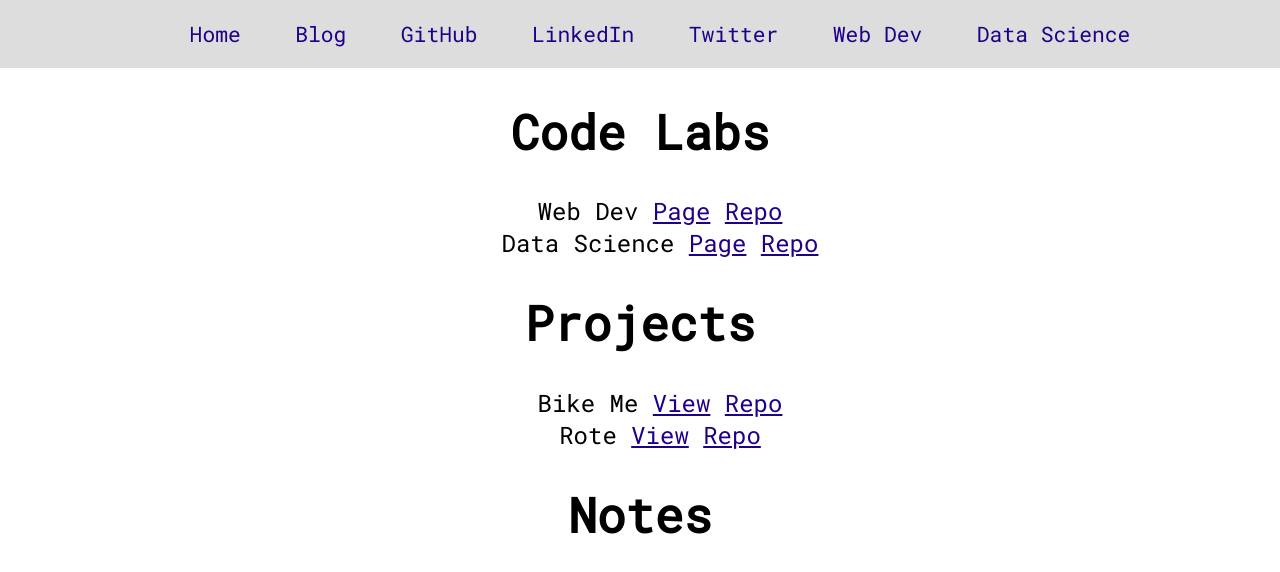
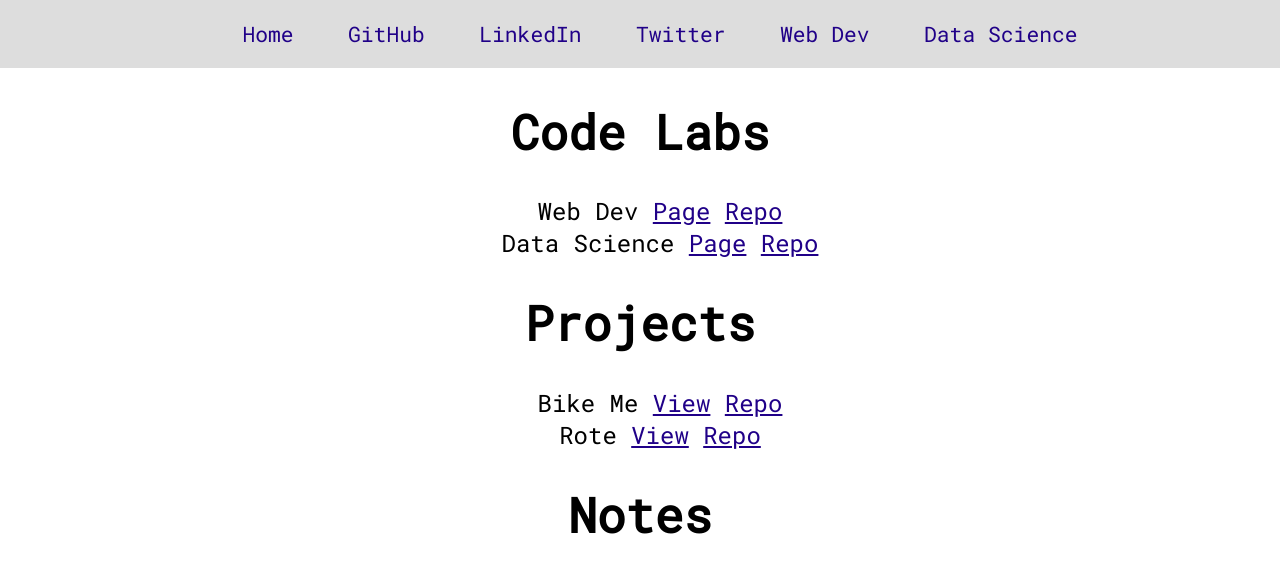
Before and after one commit to elainechan/old.elainechan.github.io, a plain HTML site: page index.html in a window 1280 px wide. Drawn offline with Linux system fonts and the light colour scheme.

Commit message:
Temporarily removes blog link.

```diff
--- a/index.html
+++ b/index.html
@@ -15,7 +15,6 @@
             <nav role="navigation">
                 <ul>
                     <li><a href="https://elainechan.github.io/">Home</a></li>
-                    <li><a href="https://elainechan.nyc/">Blog</a></li>
                     <li><a href="https://github.com/elainechan">GitHub</a></li>
                     <li><a href="https://www.linkedin.com/in/chanelaine/">LinkedIn</a></li>
                     <li><a href="https://twitter.com/chanversus/">Twitter</a></li>
```
